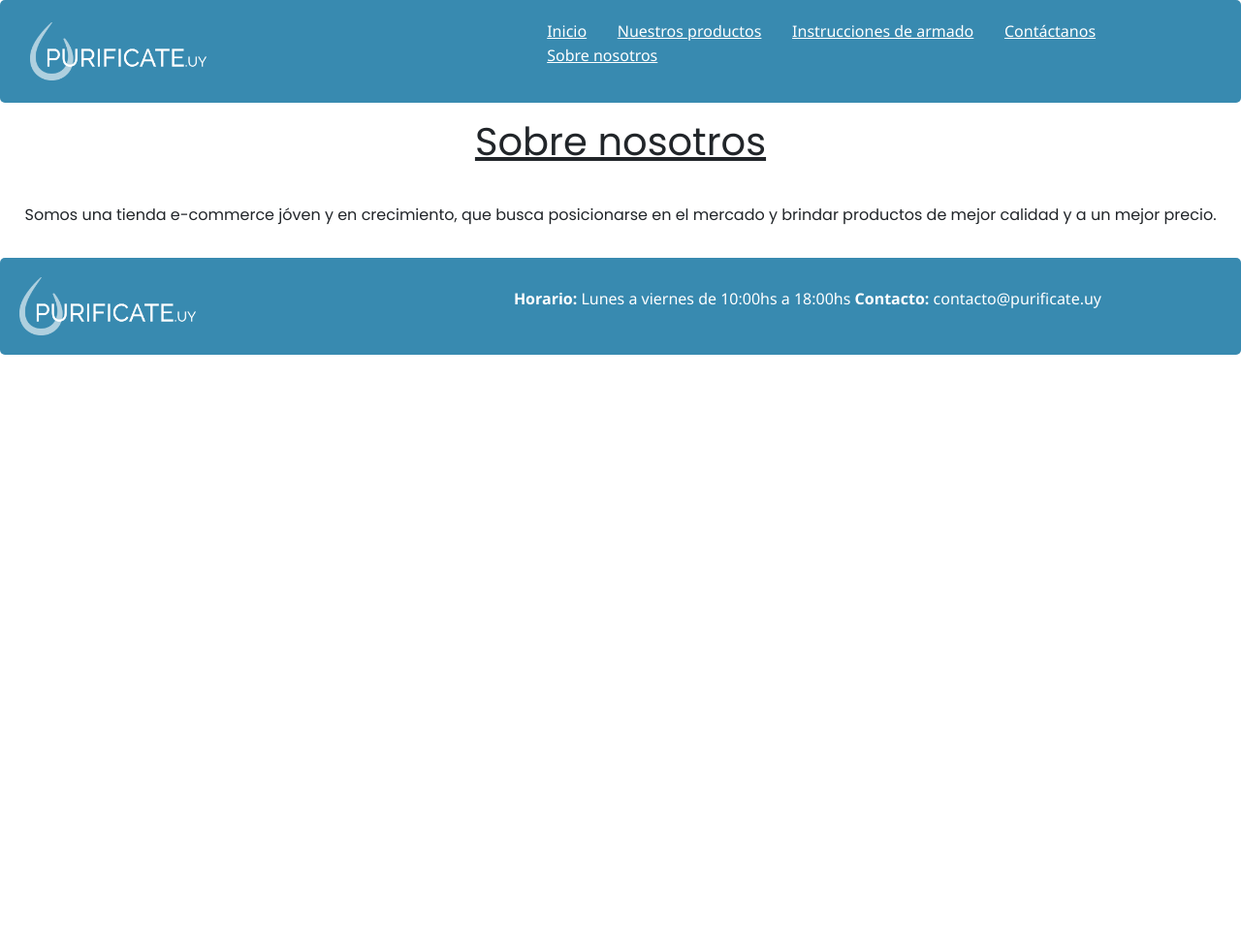
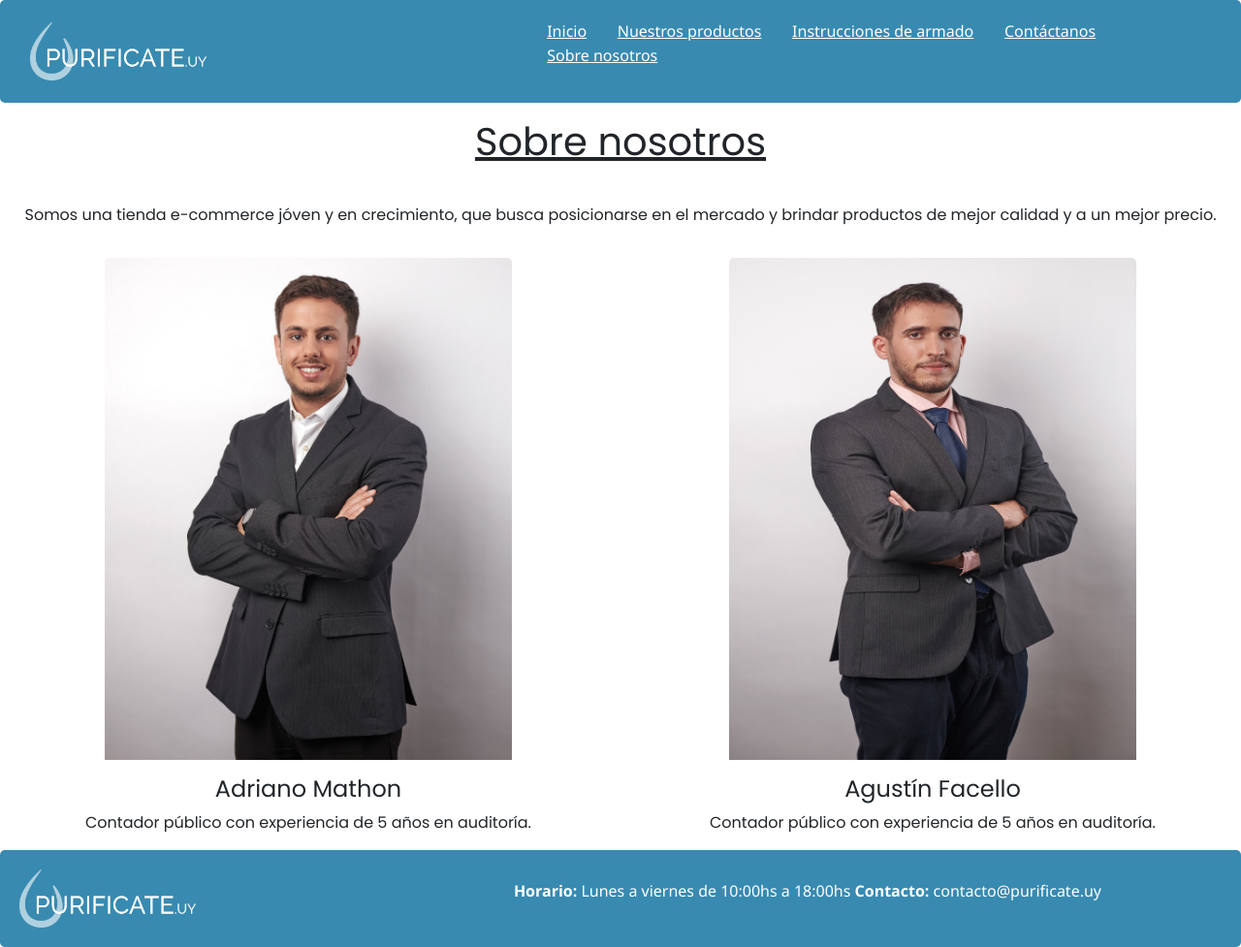
Before and after one commit to AdrianoMathon/purificate.uy, a plain HTML site: page Purificate-Mathon/sobre-nosotros.html in a window 1280 px wide. Shown: the whole page at 97% size. Before the commit the page ends 800 px from the top, so only its background shows below. Drawn offline with nearby package versions, Linux system fonts and the light colour scheme.

Commit message:
segunda entrega proyecto final

```diff
--- a/Purificate-Mathon/sobre-nosotros.html
+++ b/Purificate-Mathon/sobre-nosotros.html
@@ -5,6 +5,7 @@
         <meta http-equiv="X-UA-Compatible" content="IE=edge">
         <meta name="viewport" content="width=device-width, initial-scale=1.0">
         <title>Purificate.uy</title>
+        <link rel="stylesheet" href="https://cdnjs.cloudflare.com/ajax/libs/animate.css/4.1.1/animate.min.css"/>
         <link href="https://cdn.jsdelivr.net/npm/bootstrap@5.2.0-beta1/dist/css/bootstrap.min.css" rel="stylesheet" integrity="sha384-0evHe/X+R7YkIZDRvuzKMRqM+OrBnVFBL6DOitfPri4tjfHxaWutUpFmBp4vmVor" crossorigin="anonymous">
         <link rel="stylesheet" href="styles.css">
         <link rel="preconnect" href="https://fonts.googleapis.com">
@@ -31,9 +32,32 @@
                 </ul>
         </header>
 <h1>Sobre nosotros</h1>
-    <p class="align-middle p-3 text-center">
-        Somos una tienda e-commerce jóven y en crecimiento, que busca posicionarse en el mercado y brindar productos de mejor calidad y a un mejor precio.
-    </p>
+<p class="align-middle p-3 text-center">
+    Somos una tienda e-commerce jóven y en crecimiento, que busca posicionarse en el mercado y brindar productos de mejor calidad y a un mejor precio.
+</p>
+
+<div class="row row-cols-1 row-cols-md-2 g-2">
+    <div class="col">
+      <div class="card">
+        <img src="img/Mathon-Adriano.jpg" class="card-img-top tarjetas animate__animated animate__backInLeft" alt="Adriano">
+        <div class="card-body">
+          <h4 class="card-title">Adriano Mathon</h4>
+          <p class="card-text">Contador público con experiencia de 5 años en auditoría.</p>
+        </div>
+      </div>
+    </div>
+    <div class="col">
+      <div class="card">
+        <img src="img/Facello-Agustin.jpg" class="card-img-top tarjetas animate__animated animate__backInRight" alt="Agustin">
+        <div class="card-body">
+          <h4 class="card-title">Agustín Facello</h4>
+          <p class="card-text">Contador público con experiencia de 5 años en auditoría.</p>
+        </div>
+      </div>
+    </div>
+  </div>
+
+
 
 
 
--- a/Purificate-Mathon/styles.css
+++ b/Purificate-Mathon/styles.css
@@ -294,7 +294,18 @@ main article picture img {
     grid-row: 2/3;
 }
 
+.tarjetas {
+    max-width: 420px;
+}
 
+
+/* Efectos sobre bootstrap */
+
+.card {
+    border: none;
+    align-items: center;
+    text-align: center;
+}
 
 
 
```
Also changed, not shown: Purificate-Mathon/contactanos.html (+1 -0 lines), Purificate-Mathon/index.html (+1 -0 lines), Purificate-Mathon/instrucciones.html (+1 -0 lines), Purificate-Mathon/nuestros-productos.html (+7 -6 lines), Purificate-Mathon/img/Facello-Agustin.jpg (added), Purificate-Mathon/img/Mathon-Adriano.jpg (added), 1 other file.
